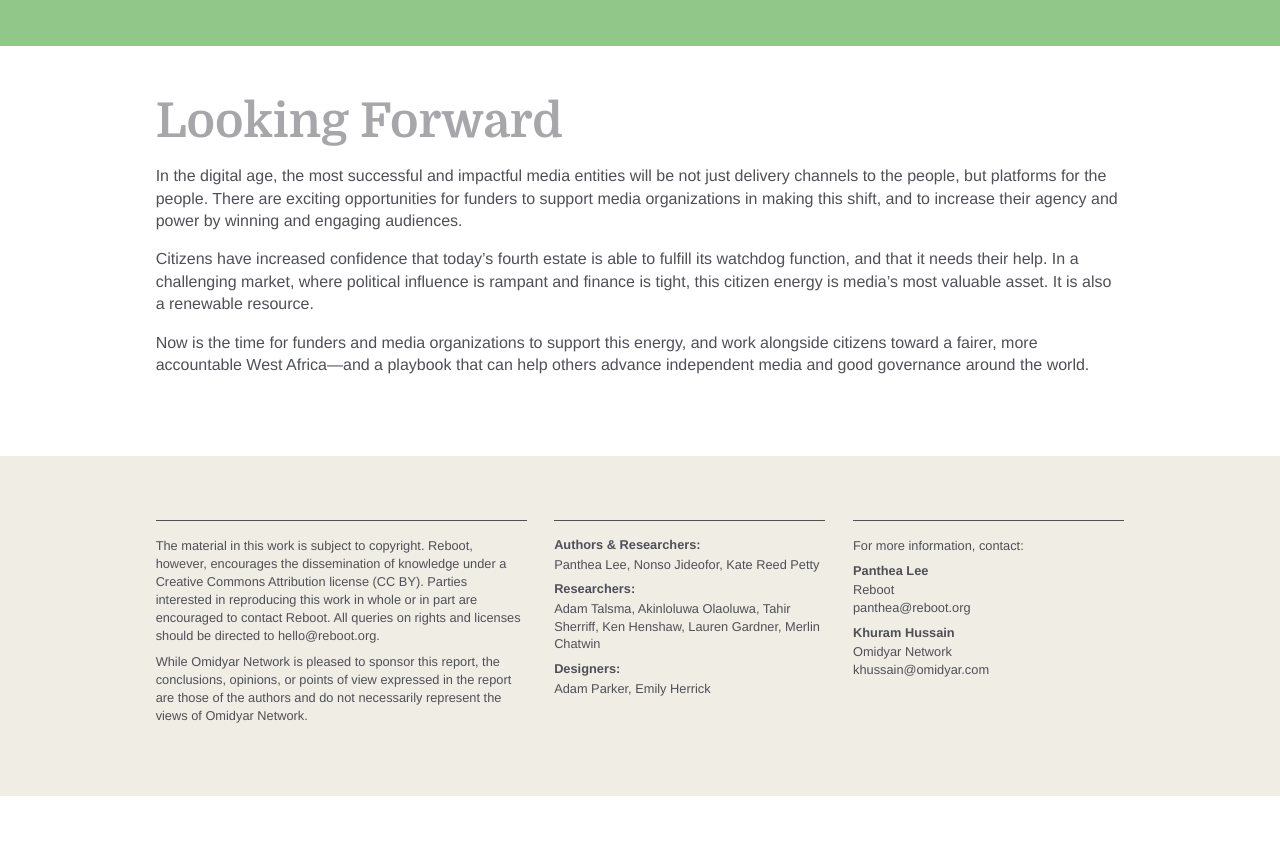
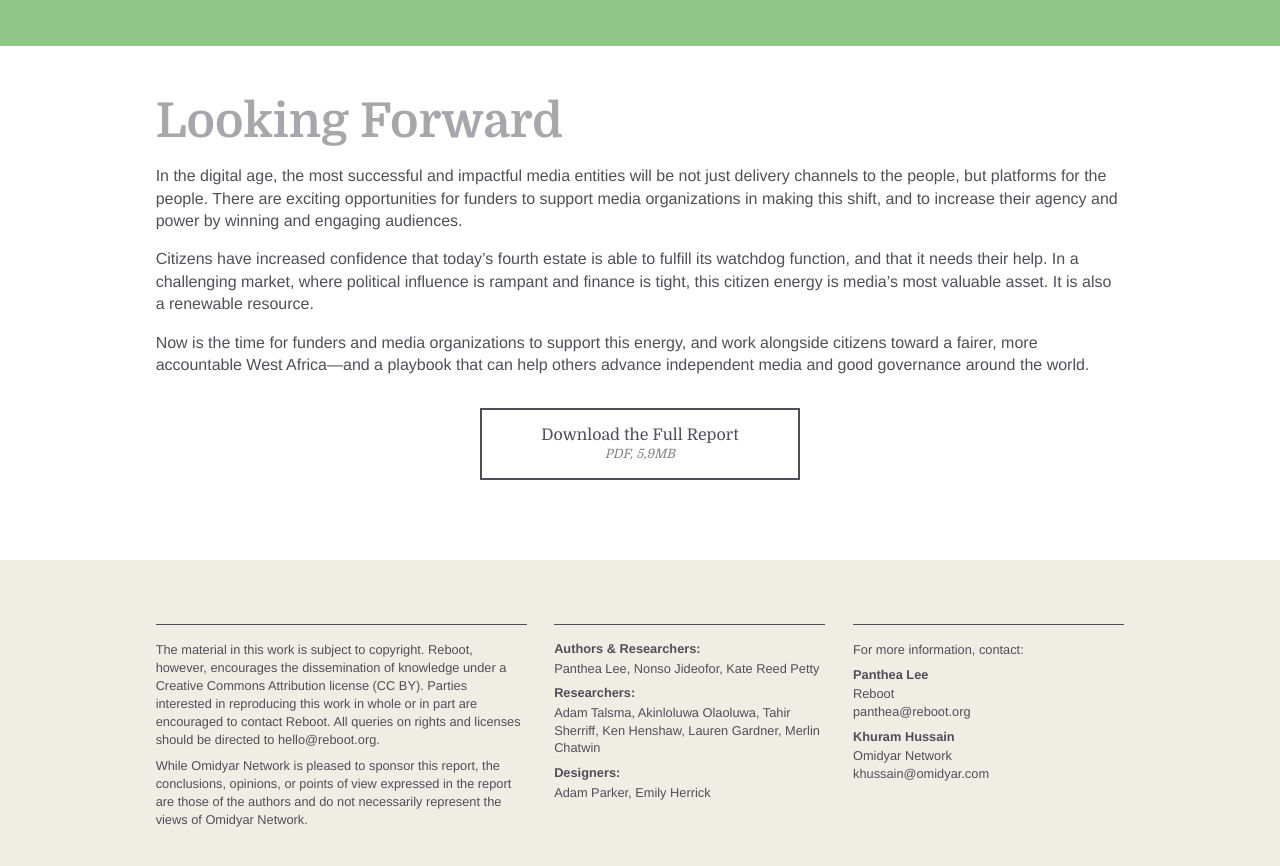
Before and after one commit to theReboot/westafricamedia, a Jekyll site: the page built from summary/index.html, in a window 1280 px wide and 900 px high, scrolled down 3302 px. Shown: the top 866 px of the window. Built offline with Jekyll 4.4.1, drawn with Linux system fonts in a browser that asks for light colours; before the commit the page ends 4098 px from its top, so only the background shows below that.

Commit message:
Added download link to summary page

```diff
--- a/summary/index.html
+++ b/summary/index.html
@@ -175,6 +175,8 @@ nav: summary
   <p>Citizens have increased confidence that today’s fourth estate is able to fulfill its watchdog function, and that it needs their help. In a challenging market, where political influence is rampant and finance is tight, this citizen energy is media’s most valuable asset. It is also a renewable resource.</p>
   <p>Now is the time for funders and media organizations to support this energy, and work alongside citizens toward a fairer, more accountable West Africa—and a playbook that can help others advance independent media and good governance around the world.</p>
 
+  <a class="button" target="_blank" href="{{ site.baseurl }}/assets/2016_People-Powered-Media-Innovation-in-West-Africa.pdf">Download the Full Report<br /><span class="small">PDF, 5,9MB</span></a>
+
   </section>
 
 </div>
```
